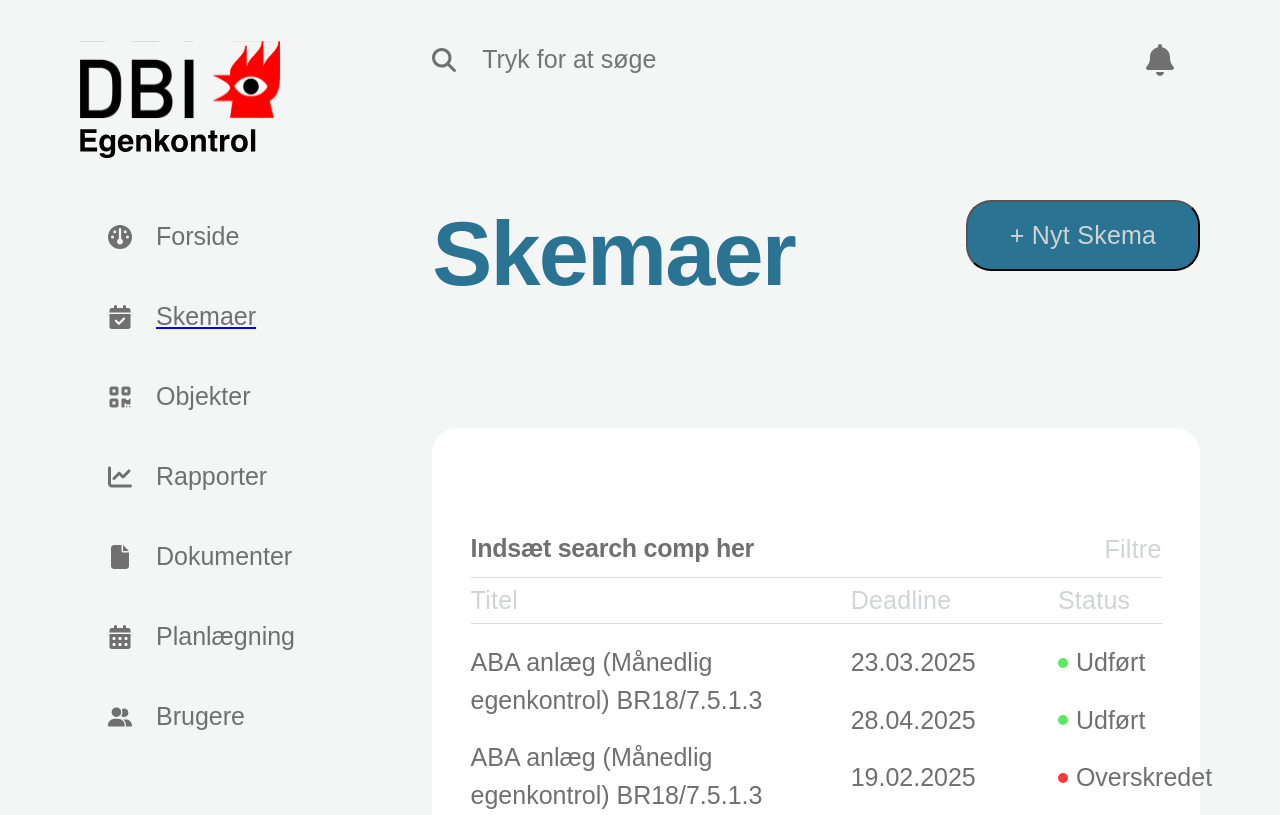
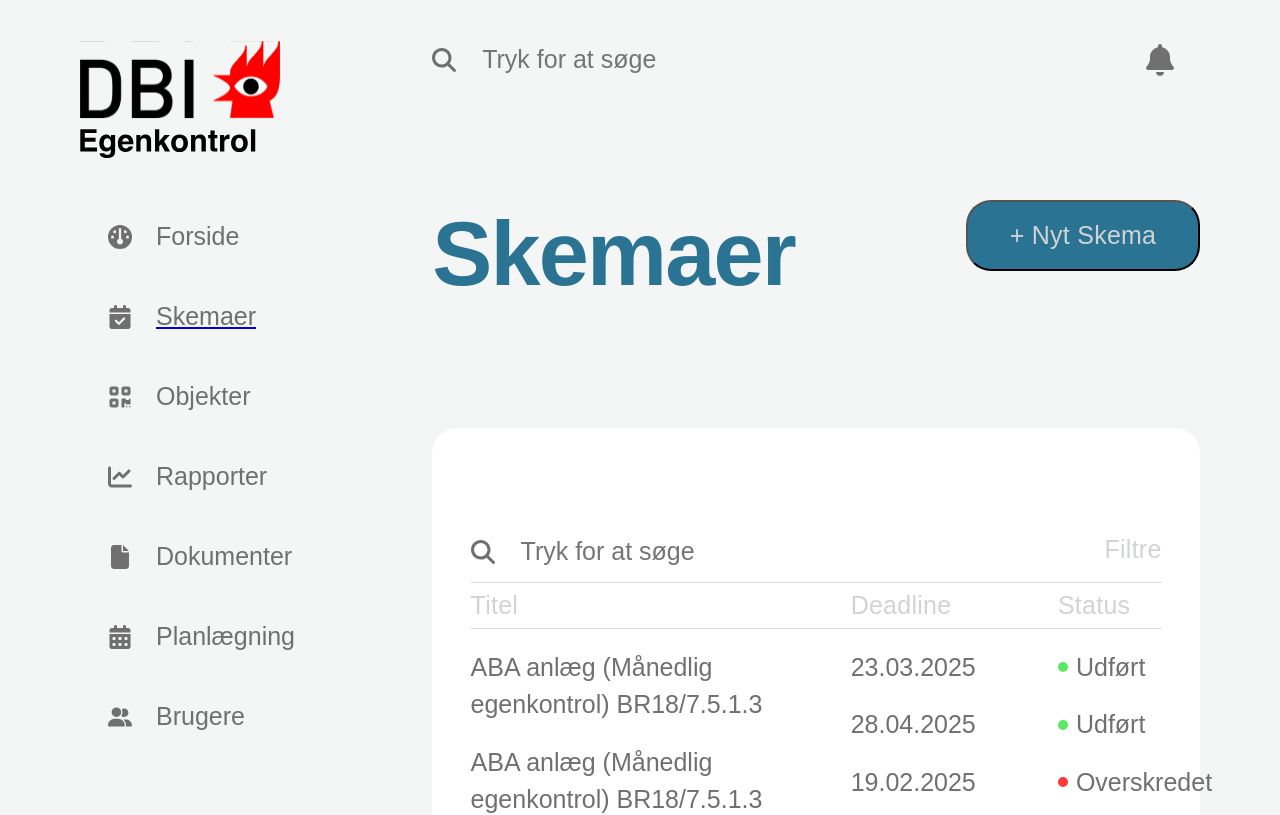
Before and after one commit to SigneWehlast/dbiDashboard, a Vue app: page /Skemaer in a window 1280 px wide. Shown: the top 815 px of the page. Built offline with nearby package versions, Linux system fonts and the light colour scheme; no server answers; a web font is replaced by a local one.

Commit message:
saerch comp

```diff
--- a/src/components/ProfileBar.vue
+++ b/src/components/ProfileBar.vue
@@ -3,6 +3,7 @@
 import { onAuthStateChanged } from 'firebase/auth';
 import { doc, getDoc } from 'firebase/firestore';
 import { auth, db } from '@/configs/firebase';
+import SearchBar from '@/components/SearchBar.vue';
 
 const firstName = ref('');
 const lastName = ref('');
@@ -33,10 +34,7 @@
 <template>
   <div class="right-view">
     <div class="profile-bar">
-      <div class="search-wrapper">
-        <img src="../assets/icons/magnifying-glass-solid.svg" alt="search icon" class="search-icon">
-        <input type="text" placeholder="Tryk for at søge" class="search-input p1">
-      </div>
+   <SearchBar />
       <div class="profile-wrapper">
         <img src="../assets/icons/bell-solid.svg" alt="profile icon" class="profile-icon">
         <div class="profile-name-wrapper">
@@ -55,24 +53,6 @@
   align-items: center;
   width: 100%;
   height: fit-content;
-}
-
-.search-icon {
-  width: 24px;
-  height: 24px;
-}
-
-.search-wrapper {
-  display: flex;
-  align-items: center;
-  gap: 24px;
-}
-
-.search-input {
-  border: none;
-  background: none;
-  outline: none;
-  width: 100%;
 }
 
 .profile-wrapper {
--- /dev/null
+++ b/src/components/SearchBar.vue
@@ -0,0 +1,29 @@
+<script setup>
+</script>
+
+<template>
+<div class="search-wrapper">
+    <img src="../assets/icons/magnifying-glass-solid.svg" alt="search icon" class="search-icon">
+    <input type="text" placeholder="Tryk for at søge" class="search-input p1">
+  </div>
+  </template>
+
+<style scoped lang="scss">
+.search-icon {
+    width: 24px;
+    height: 24px;
+  }
+
+  .search-wrapper {
+    display: flex;
+    align-items: center;
+    gap: 24px;
+  }
+
+  .search-input {
+    border: none;
+    background: none;
+    outline: none;
+    width: 100%;
+  }
+</style>
--- a/src/views/SkemaView.vue
+++ b/src/views/SkemaView.vue
@@ -1,5 +1,6 @@
 <script setup>
 import TaskOverviewData from '@/components/TaskOverviewData.vue';
+import SearchBar from '@/components/SearchBar.vue';
 </script>
 
 <template>
@@ -12,7 +13,7 @@
         <div class="Task-Overwiev__Infomation">
             <!-- Navigation øverst -->
             <div class="Task-Infomation__nav">
-                <h3>Indsæt search comp her</h3>
+            <SearchBar />
                 <p class="p2">Filtre</p>
             </div>
 
```
